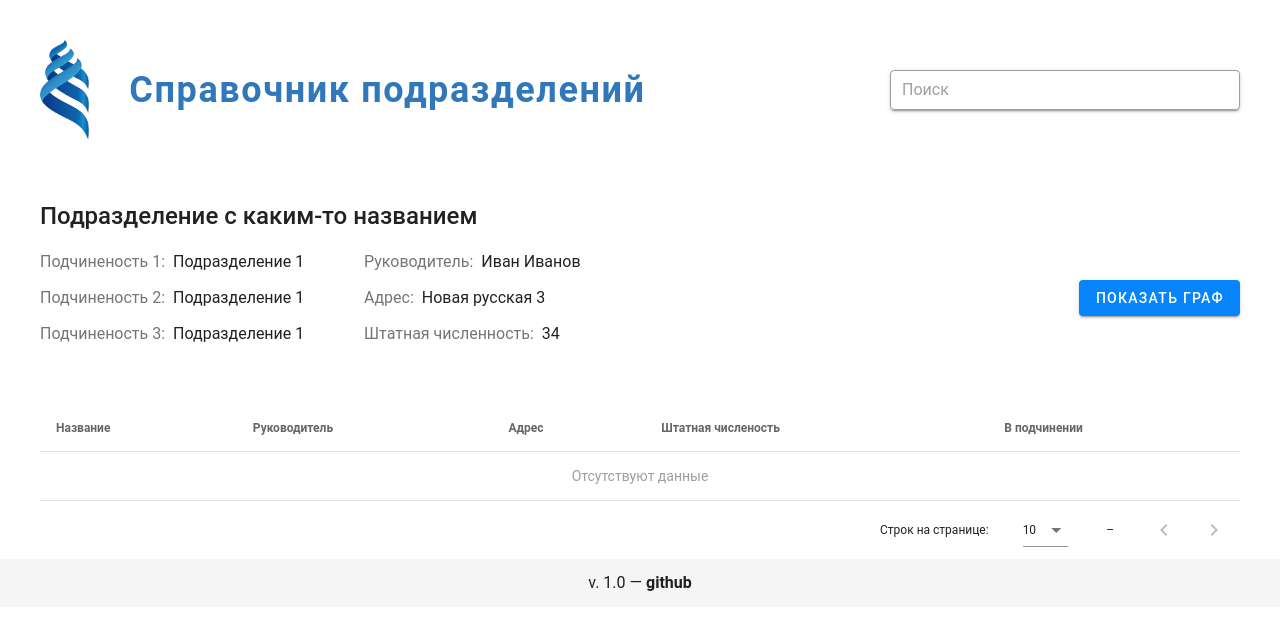
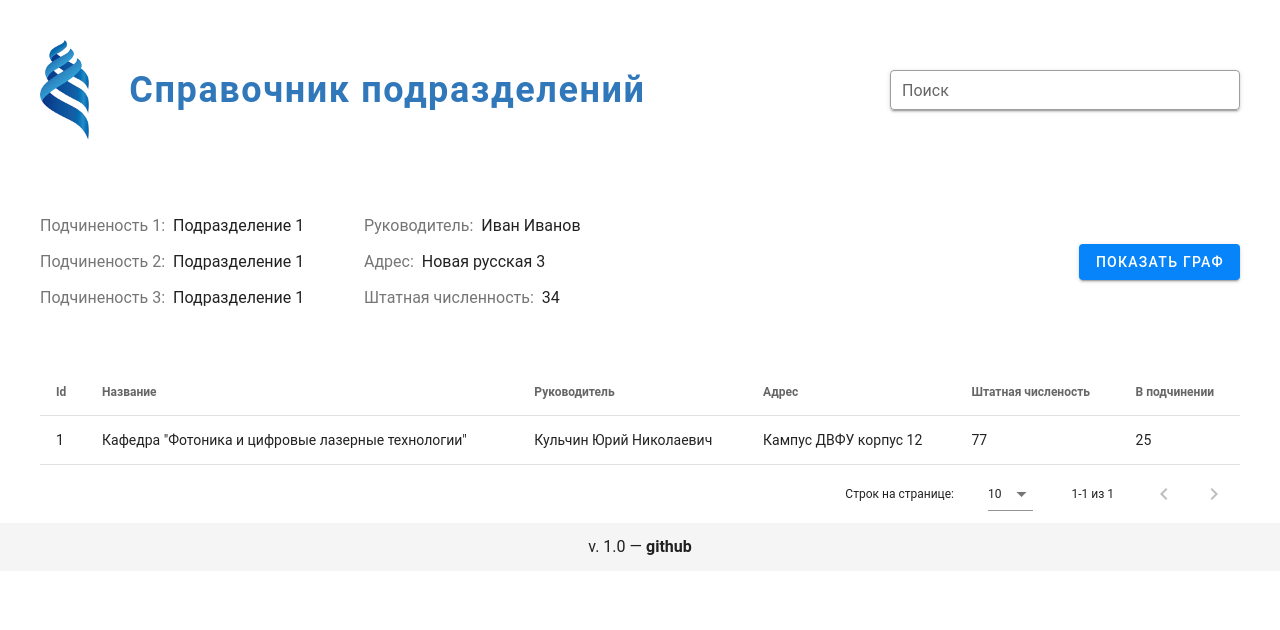
Before and after one commit to SavchukNikita/directory-fefu, a Vue app: page /1 in a window 1280 px wide. Shown: the top 630 px of the page. Built offline with nearby package versions, Linux system fonts and the light colour scheme; a small style sheet from the web is missing.

Commit message:
New  bugs

```diff
--- a/src/components/DepartmentTable.vue
+++ b/src/components/DepartmentTable.vue
@@ -2,8 +2,8 @@
   <v-data-table
     :headers="headers"
     :items="tables"
+    @click:row="blink(tables)"
   >
-
   </v-data-table>
 </template>
 
@@ -13,6 +13,11 @@ export default {
 
   data: () => ({
     headers: [
+      {
+        text: 'Id',
+        value: 'id',
+        sortable: false,
+      },
       {
         text: 'Название',
         value: 'name',
@@ -43,7 +48,16 @@ export default {
   props: {
     tables: [],
   },
-  created() {
+  methods: {
+    blink(event) {
+      console.log(event.id);
+      // this.$router.push({
+      //   path: `/${event.id}`,
+      //   params: {
+      //     items: event,
+      //   },
+      // });
+    },
   },
 };
 </script>
--- a/src/components/search.vue
+++ b/src/components/search.vue
@@ -1,14 +1,19 @@
 <template>
     <v-autocomplete
+      v-model="model"
       :items="items"
       :search-input.sync="search"
+      chips
+      clearable
       solo
       outlined
+      item-text="name"
       hide-details
       dense
       class="header__input"
       append-icon="mdi-zoom"
-      placeholder="Поиск"
+      label="Поиск"
+      item-value="symbol"
     />
 </template>
 
@@ -25,10 +30,10 @@ export default {
   },
   watch: {
     search(val) {
+      console.log(val);
       if (!val) {
         return;
       }
-
       this.debounce();
     },
   },
@@ -41,12 +46,9 @@ export default {
       }, 1000);
     },
     searchName() {
-      this.$db
-        .searchByName(this.search)
-        .then((res) => {
-          console.log(res);
-          this.items = res;
-        });
+      this.$db.searchByName(this.search).then((res) => {
+        this.items = res;
+      });
     },
   },
 };
--- a/src/views/Department.vue
+++ b/src/views/Department.vue
@@ -2,7 +2,7 @@
   <div class="page department">
     <div class="page__section">
       <div class="department__title">
-        Подразделение с каким-то названием
+        {{ id }}
       </div>
       <div class="department__common">
         <div class="department__info">
@@ -61,7 +61,7 @@
       </div>
     </div>
     <div class="page__section">
-      <DepartmentTable />
+      <DepartmentTable :tables="tableData"/>
     </div>
   </div>
 </template>
@@ -71,9 +71,17 @@ import DepartmentTable from '@/components/DepartmentTable.vue';
 
 export default {
   name: 'Department',
+  data: () => ({
+    tableData: [],
+  }),
 
   components: {
     DepartmentTable,
+  },
+  created() {
+    this.$db.getAll().then((res) => {
+      this.tableData = res;
+    });
   },
 };
 </script>
--- a/src/views/Main.vue
+++ b/src/views/Main.vue
@@ -67,7 +67,6 @@ export default {
   },
   methods: {
     filter() {
-      // eslint-disable-next-line max-len
       this.$db
         .getByFilters({ lead: this.lead, name: this.name, address: this.addres })
         .then((res) => {
```
